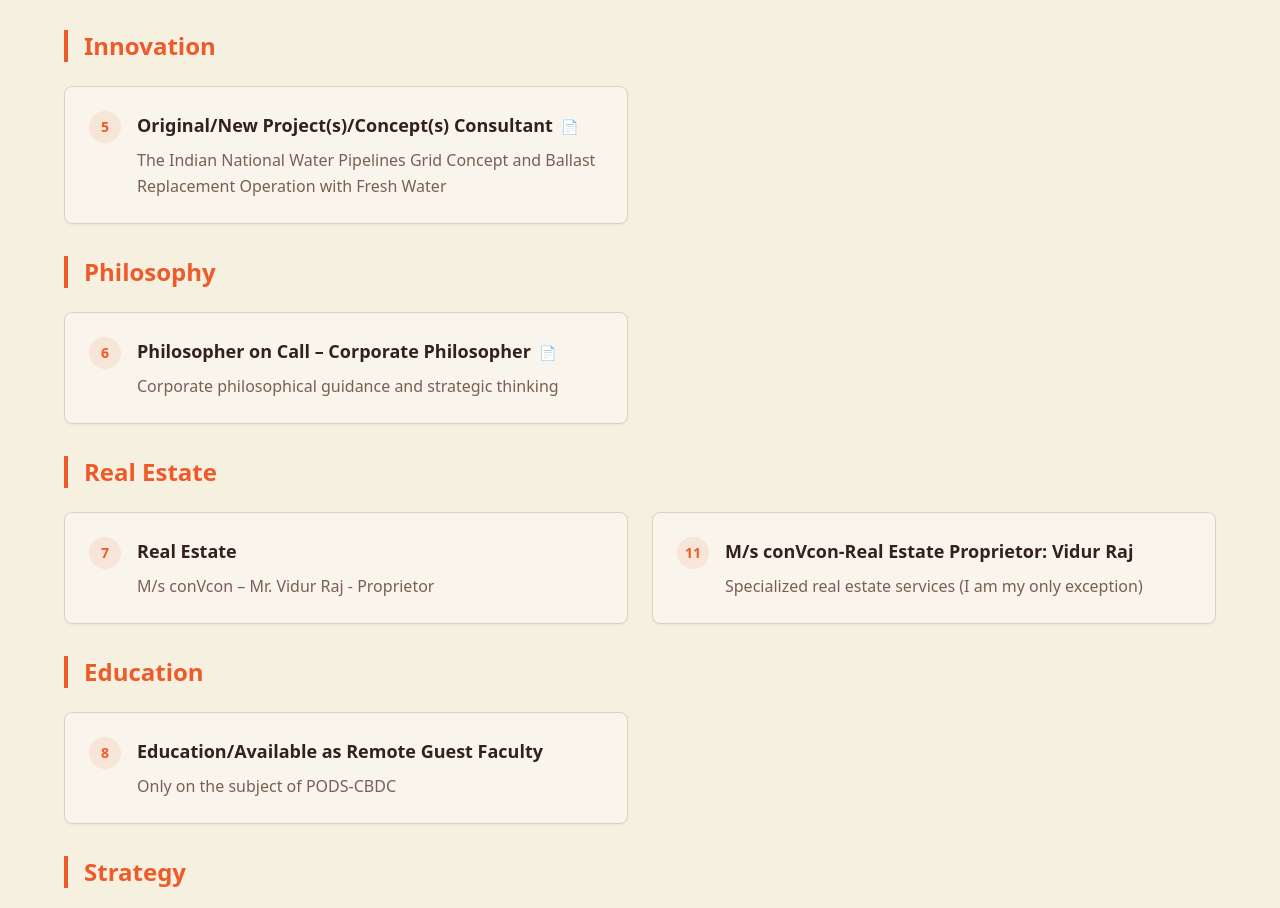
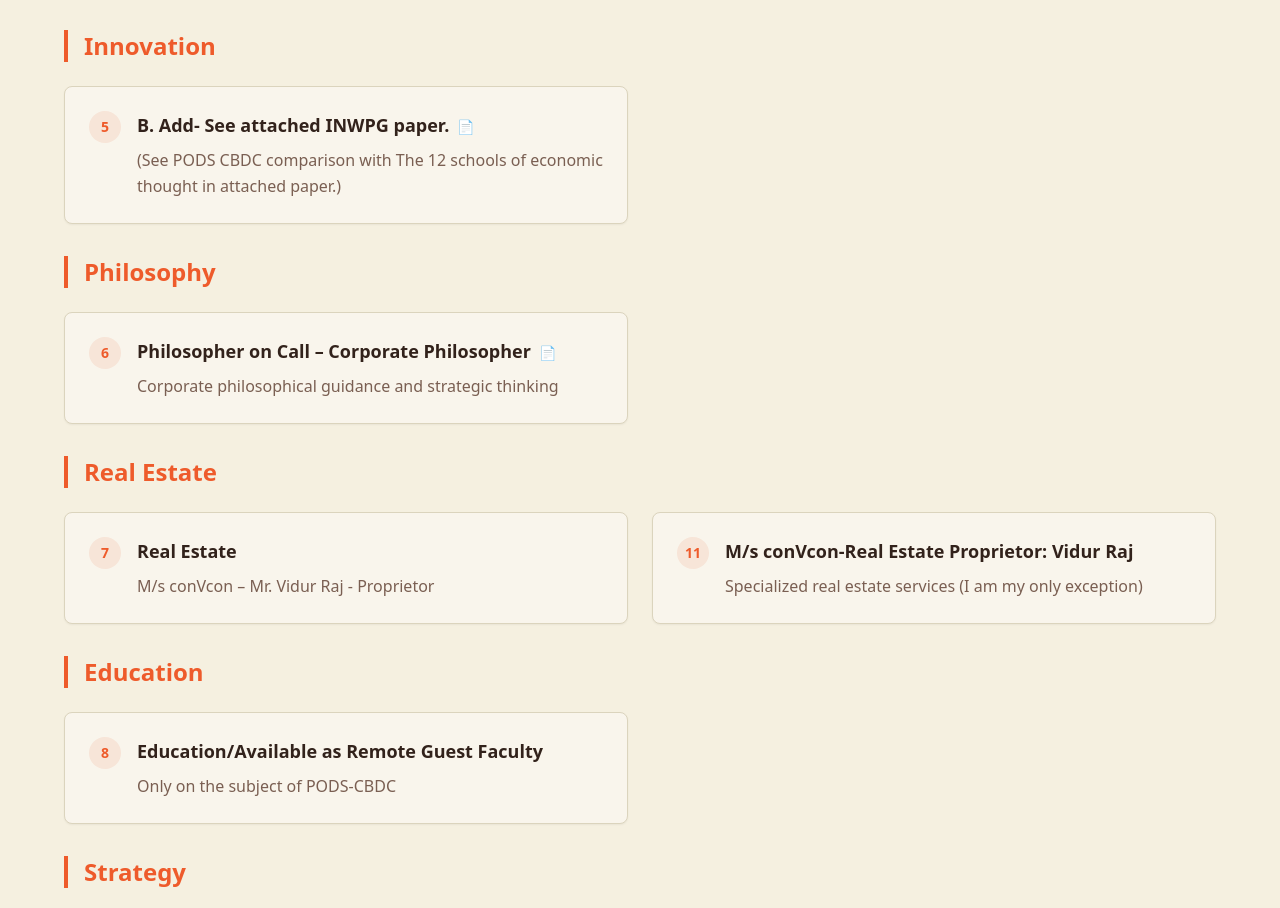
Before and after one commit to xyz986790-cell/RAX, a React (Vite) app: page /services in a window 1280 px wide. Shown: the part 1281-2189 px from the top of the page. Built offline with nearby package versions, Linux system fonts and the light colour scheme.

Commit message:
Update Services.tsx

```diff
--- a/src/pages/Services.tsx
+++ b/src/pages/Services.tsx
@@ -31,8 +31,9 @@ const Services = () => {
     },
     {
       id: 5,
-      title: "Original/New Project(s)/Concept(s) Consultant",
-      description: "The Indian National Water Pipelines Grid Concept and Ballast Replacement Operation with Fresh Water",
+      title: "A. The PODS CBDC concept where there are no taxes and no shortage of local PODS CBDC issuance only subject to non-availability of resources & factors of production.",
+      description: "(See PODS CBDC comparison with The 12 schools of economic thought in attached paper.)",
+      title: "B. Add- See attached INWPG paper.",
       category: "Innovation",
       hasLink: true
     },
```
